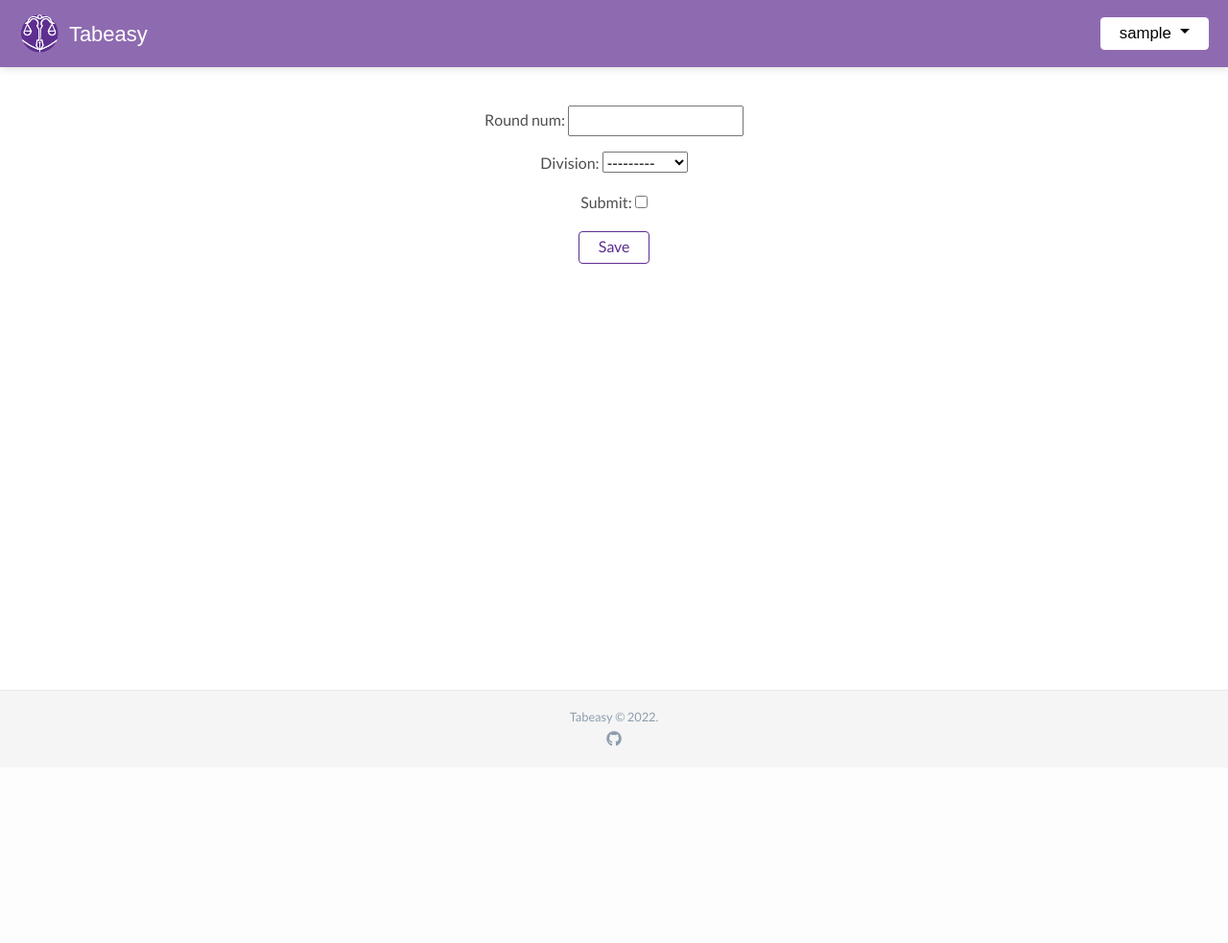
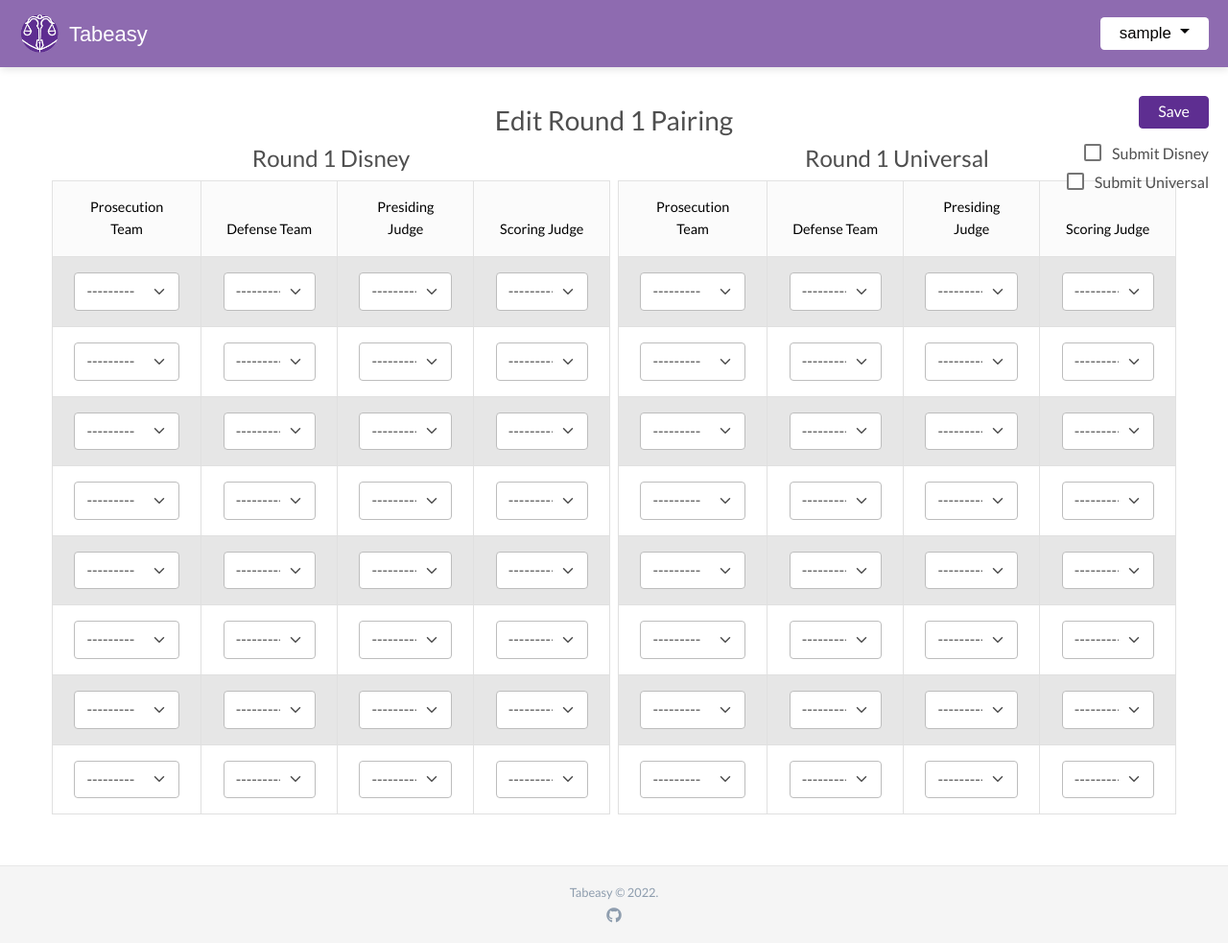
Before and after one commit to carlguo866/tabeasy, a Django app: page /tab/pairing/1 in a window 1280 px wide. Shown: the whole page at 96% size. Before the commit the page ends 778 px from the top, so only its background shows below. Run offline with Django 3.2, Linux system fonts and the light colour scheme; the visitor is signed in with stand-in values (Sample User, id 1); data comes from the database, SQL or seed files in the repository; data that the repository does not hold is empty; some libraries are stand-ins or nearby versions; some web fonts are replaced.

Commit message:
everything pairing works

```diff
--- a/accounts/models.py
+++ b/accounts/models.py
@@ -16,12 +16,3 @@ class User(AbstractUser):
     is_tab = models.BooleanField(default=False)
     def __str__(self):
         return f"{self.username}"
-
-class Tab(models.Model):
-    user = models.OneToOneField(User, on_delete=models.CASCADE,
-                                primary_key=True, related_name='tab')
-    available_rounds = models.IntegerField(default=1,validators=[MinValueValidator(1), MaxValueValidator(5)])
-
-
-    def __str__(self):
-        return f"Tab: {self.user.username}"
--- a/templates/tourney/pairing/edit.html
+++ b/templates/tourney/pairing/edit.html
@@ -5,9 +5,9 @@
 
 
 {% block content %}
-	<div class="container-md center">
-		{% if formset %}
-			<h3>Edit {{ pairing }} Pairing</h3>
+	<div class="container-fluid center">
+			<h3>Edit Round {{ pairing.round_num }} Pairing</h3>
+			{% for formset in formsets %}
 				{% if formset.errors %}
 					{% for formerror in formset.errors %}
 						{% if formerror %}
@@ -24,10 +24,15 @@
 						{% endif %}
 					{% endfor %}
 				{% endif %}
+			{% endfor %}
+
 			<form method="post">
 				{% csrf_token %}
+				<div class="row gx-2 pb-2">
+					{% for formset in formsets %}
+						<div class="col-md-6">
+							<h4>{{ formset.instance }}</h4>
 							{{ formset.management_form }}
-
 							<table class="table table-striped table-bordered">
 								<thead class="table-light">
 									<tr>
@@ -35,7 +40,6 @@
 										<th scope="col">Defense Team</th>
 										<th scope="col">Presiding Judge</th>
 										<th scope="col">Scoring Judge</th>
-							<th scope="col">Extra Judge</th>
 									</tr>
 								</thead>
 								<tbody>
@@ -53,34 +57,25 @@
 								</tbody>
 							</table>
 
+						</div>
+					{% endfor %}
+				</div>
+
+
 				<input class="button btn-secondary" type="submit" value="Save"
 						style="position:fixed; top: 100px; right: 20px">
 				<div class="form-check" style="position:fixed; top: 150px; right: 20px">
-					<span class="form-check-label" style="padding-bottom: 20px"> Submit </span>
-					{% render_field submit_form.submit class='form-check-input' name="submit" %}
+					<span class="form-check-label" style="padding-bottom: 20px"> Submit Disney</span>
+					{% render_field div1_submit_form.submit class='form-check-input' name="submit" %}
+				</div>
+				<div class="form-check" style="position:fixed; top: 180px; right: 20px">
+					<span class="form-check-label" style="padding-bottom: 20px"> Submit Universal</span>
+					{% render_field div2_submit_form.submit class='form-check-input' name="submit" %}
 				</div>
 			</form>
-{#			<form method="post" enctype="multipart/form-data">#}
-{#			<!-- Notice how the formset (below) and thus its submit button#}
-{#					 is INSIDE the form (above) -->#}
-{#				{% csrf_token %}#}
-{#				{{ formset.management_form }}#}
-{#				{% for form in formset.forms %}#}
-{#					{{ form.as_p }}#}
-{#				{% endfor %}#}
-{#				<input class="button btn-secondary" type="submit" value="Save"#}
-{#						style="position:fixed; top: 100px; right: 20px">#}
-{#			</form>#}
 
 
 
-		{% else %}
-			<form method="post">
-				{% csrf_token %}
-				{{ pairing_form.as_p }}
-				<input class="button button-primary" type="submit" value="Save">
-			</form>
-		{% endif %}
 
 	</div>
 
--- a/tourney/urls.py
+++ b/tourney/urls.py
@@ -7,7 +7,7 @@ urlpatterns = [
          views.CaptainsMeetingUpdateView.as_view(),
          name='captains_meeting'),
     path('tab/pairing', views.pairing_index, name='pairing_index'),
-    path('tab/pairing/<int:pairing_id>', views.edit_pairing, name='edit_pairing'),
+    path('tab/pairing/<int:round_num>', views.edit_pairing, name='edit_pairing'),
     path('tab/next_pairing', views.next_pairing, name='next_pairing'),
     path('tab/results', views.results, name='results'),
     path('tab/individual_awards', views.individual_awards, name='individual_awards'),
--- a/tourney/views.py
+++ b/tourney/views.py
@@ -93,19 +93,21 @@ def next_pairing(request):
             }
     return render(request, 'tourney/pairing/next_pairing.html', dict)
 
-
 @user_passes_test(lambda u: u.is_staff)
 def pairing_index(request):
-    round_num_lists = Pairing.objects.values_list('round_num',flat=True).distinct()
+    round_num_lists = sorted(Pairing.objects.values_list('round_num',flat=True).distinct())
     pairings = []
     for round_num in round_num_lists:
         pairings.append(Pairing.objects.filter(round_num=round_num).order_by('division'))
-    dict = {'pairings': pairings}
+    if Pairing.objects.exists():
+        next_round = max([pairing.round_num for pairing in Pairing.objects.all()]) + 1
+    else:
+        next_round = 1
+    dict = {'pairings': pairings, 'next_round': next_round }
     return render(request, 'tourney/pairing/main.html', dict)
 
-
 @user_passes_test(lambda u: u.is_staff)
-def edit_pairing(request, pairing_id):
+def edit_pairing(request, round_num):
     if IS_DEV:
         RoundFormSet = inlineformset_factory(Pairing, Round, form=RoundForm, formset=PairingFormSet,
                                              max_num=8, validate_max=True)
@@ -113,51 +115,72 @@ def edit_pairing(request, pairing_id):
         RoundFormSet = inlineformset_factory(Pairing, Round, form=RoundForm, formset=PairingFormSet,
                                              max_num=8, validate_max=True,
                                              min_num=8, validate_min=True)
-    if Pairing.objects.filter(pk=pairing_id).exists():
-        pairing = Pairing.objects.get(pk=pairing_id)
-        if request.method == "POST":
-            formset = RoundFormSet(request.POST, request.FILES, instance=pairing,
-                                  form_kwargs={'pairing': pairing})
-            submit_form = PairingSubmitForm(request.POST, instance=pairing)
-            if submit_form.is_valid():
-                submit_form.save()
-            if formset.is_valid():
-                #get courtroom
-                round_num = len(formset)
-                for form in formset:
-                    if form.instance.p_team == None or form.instance.d_team == None:
-                        round_num-=1
-                if formset[0].instance.pairing.division == 'Disney':
-                    random_choice = string.ascii_uppercase[:DIVISION_ROUND_NUM][:round_num]
-                else:
-                    random_choice = string.ascii_uppercase[DIVISION_ROUND_NUM:2*DIVISION_ROUND_NUM][:round_num]
-                random_choice = random.sample(list(random_choice), round_num)
-                for i in range(len(formset)):
-                    if formset[i].instance.p_team != None and formset[i].instance.d_team != None:
-                        formset[i].instance.courtroom = random_choice[i]
-                        formset[i].save()
+    if not Pairing.objects.filter(round_num=round_num).exists():
+        div1_pairing = Pairing.objects.create(round_num=round_num, division='Disney')
+        div2_pairing = Pairing.objects.create(round_num=round_num, division='Universal')
+    else:
+        div1_pairing = Pairing.objects.filter(round_num=round_num).get(division='Disney')
+        div2_pairing = Pairing.objects.filter(round_num=round_num).get(division='Universal')
 
-                formset.save()
-                return redirect('tourney:pairing_index')
+    if request.method == "POST":
+        div1_formset = RoundFormSet(request.POST, request.FILES, prefix='div1', instance=div1_pairing,
+                                    form_kwargs={'pairing': div1_pairing})
+        div2_formset = RoundFormSet(request.POST, request.FILES, prefix='div2', instance=div2_pairing,
+                                    form_kwargs={'pairing': div2_pairing})
+        div1_submit_form = PairingSubmitForm(request.POST, instance=div1_pairing)
+        div2_submit_form = PairingSubmitForm(request.POST, instance=div2_pairing)
+        if div1_submit_form.is_valid() and div2_submit_form.is_valid():
+            div1_submit_form.save()
+            div2_submit_form.save()
+        both_true = True
+        if div1_formset.is_valid():
+            # get courtroom
+            # round_num = len(div1_formset)
+            # for form in div1_formset:
+            #     if form.instance.p_team == None or form.instance.d_team == None:
+            #         round_num -= 1
+            # if div1_formset[0].instance.pairing.division == 'Disney':
+            #     random_choice = string.ascii_uppercase[:DIVISION_ROUND_NUM][:round_num]
+            # else:
+            #     random_choice = string.ascii_uppercase[DIVISION_ROUND_NUM:2 * DIVISION_ROUND_NUM][:round_num]
+            # random_choice = random.sample(list(random_choice), round_num)
+            # for i in range(len(div1_formset)):
+            #     if div1_formset[i].instance.p_team != None and div1_formset[i].instance.d_team != None:
+            #         div1_formset[i].instance.courtroom = random_choice[i]
+            #         div1_formset[i].save()
+            div1_formset.save()
         else:
-            formset = RoundFormSet(instance=pairing, form_kwargs={'pairing': pairing})
-            submit_form = PairingSubmitForm(instance=pairing)
-        return render(request, 'tourney/pairing/edit.html', {'formset': formset,
-                                                             'submit_form':submit_form,
-                                                             'pairing': pairing})
+            both_true = False
+
+        if div2_formset.is_valid():
+            # round_num = len(div2_formset)
+            # for form in div2_formset:
+            #     if form.instance.p_team == None or form.instance.d_team == None:
+            #         round_num -= 1
+            # if div2_formset[0].instance.pairing.division == 'Disney':
+            #     random_choice = string.ascii_uppercase[:DIVISION_ROUND_NUM][:round_num]
+            # else:
+            #     random_choice = string.ascii_uppercase[DIVISION_ROUND_NUM:2 * DIVISION_ROUND_NUM][:round_num]
+            # random_choice = random.sample(list(random_choice), round_num)
+            # for i in range(len(div2_formset)):
+            #     if div2_formset[i].instance.p_team != None and div2_formset[i].instance.d_team != None:
+            #         div2_formset[i].instance.courtroom = random_choice[i]
+            #         div2_formset[i].save()
+            div2_formset.save()
+        else:
+            both_true = False
+
+        if both_true:
+            return redirect('tourney:pairing_index')
     else:
-        if request.method == 'POST':
-            pairing_form = PairingForm(request.POST, prefix='pairing')
-            if pairing_form.is_valid():
-                pairing = pairing_form.save()
-                return redirect('tourney:pairing_index')
-        else:
-            pairing_form = PairingForm(prefix='pairing')
-            return render(request, 'tourney/pairing/edit.html', {
-                    'pairing_form': pairing_form,
-                })
-
-
+        div1_formset = RoundFormSet(instance=div1_pairing,prefix='div1', form_kwargs={'pairing': div1_pairing})
+        div2_formset = RoundFormSet(instance=div2_pairing,prefix='div2', form_kwargs={'pairing': div2_pairing})
+        div1_submit_form = PairingSubmitForm(instance=div1_pairing)
+        div2_submit_form = PairingSubmitForm(instance=div2_pairing)
+    return render(request, 'tourney/pairing/edit.html', {'formsets': [div1_formset, div2_formset],
+                                                         'div1_submit_form': div1_submit_form,
+                                                         'div2_submit_form': div2_submit_form,
+                                                         'pairing': div1_pairing})
 
 
 
@@ -169,6 +192,7 @@ def edit_pairing(request, pairing_id):
 # #         if form.is_valid():
 # #
 # #     return render(request, 'tourney/add_conflict.html', {'form':form})
+
 class ConflictUpdateView(JudgeOnlyMixin, UpdateView):
     model = Judge
     template_name = "tourney/add_conflict.html"
```
Also changed, not shown: accounts/admin.py (+2 -5 lines), accounts/forms.py (+1 -7 lines), templates/tourney/pairing/main.html (+6 -4 lines), accounts/migrations/0003_delete_tab.py (added). Lines whose indentation alone changed are shown as unchanged.
